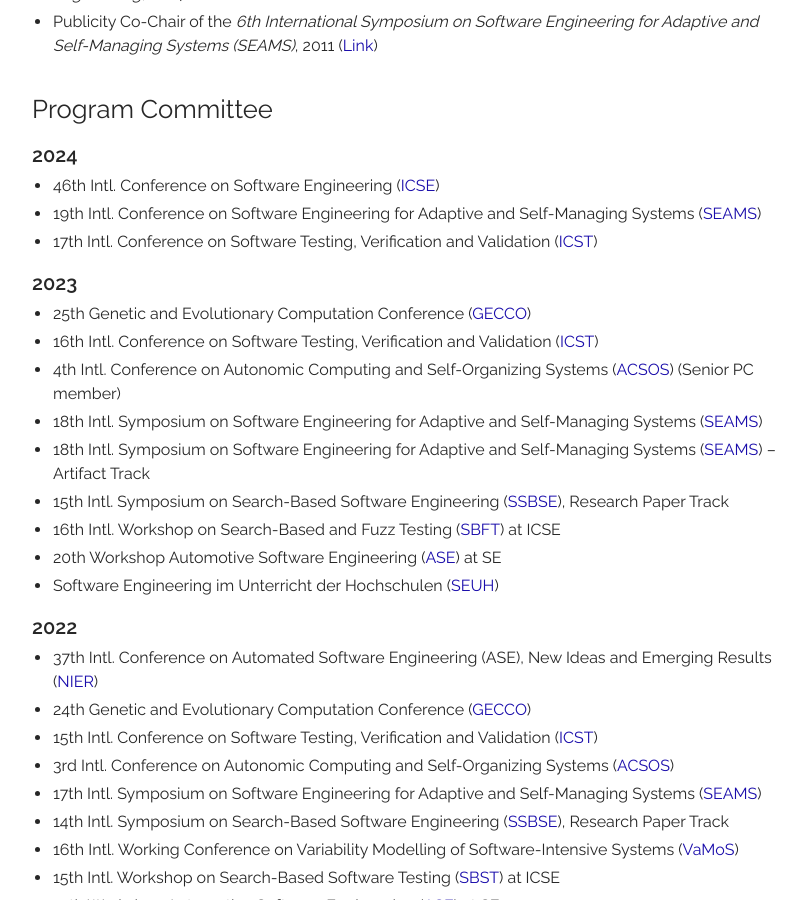
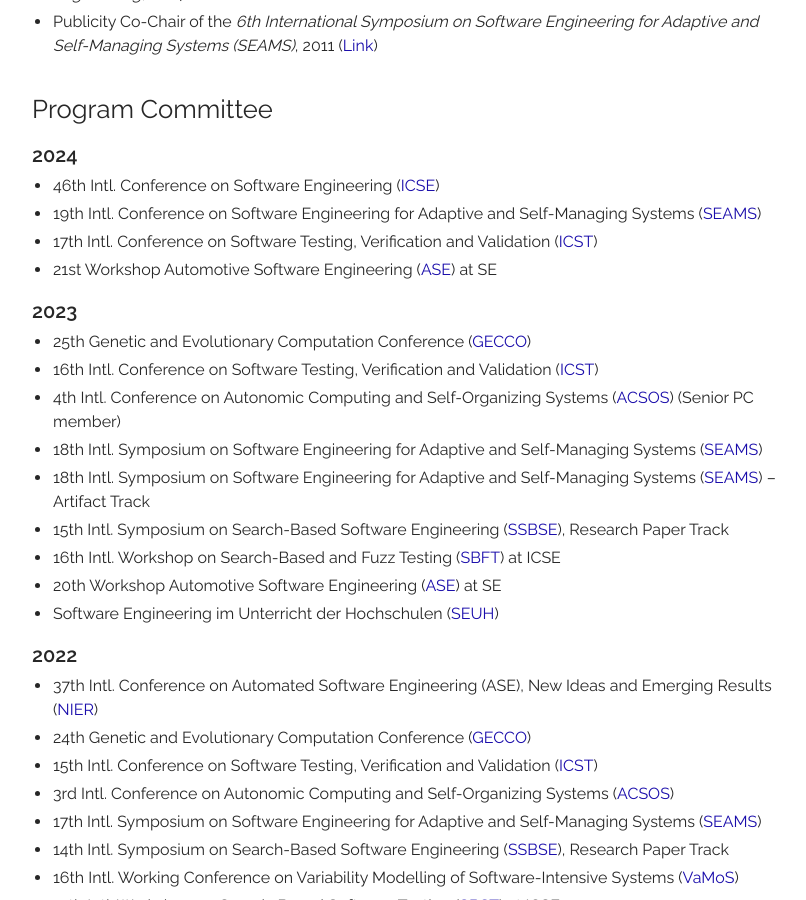
Before and after one commit to thomas-vogel/thomas-vogel.github.io, a Jekyll site: the page built from _pages/activities.md, in a window 1280 px wide and 900 px high, scrolled down 1965 px. Shown: the whole window, without its empty margins (233-1039 px from the left). Built offline with Jekyll 4.4.1, drawn with Linux system fonts in a browser that asks for light colours.

```diff
--- a/_pages/activities.md
+++ b/_pages/activities.md
@@ -55,6 +55,7 @@
 * 46th Intl. Conference on Software Engineering ([ICSE](https://conf.researchr.org/track/icse-2024/icse-2024-technical-track){:target="_blank"})
 * 19th Intl. Conference on Software Engineering for Adaptive and Self-Managing Systems ([SEAMS](https://conf.researchr.org/home/seams-2024){:target="_blank"})
 * 17th Intl. Conference on Software Testing, Verification and Validation ([ICST](https://conf.researchr.org/home/icst-2024){:target="_blank"})
+* 21st Workshop Automotive Software Engineering ([ASE](https://ase-workshop.github.io/2024/){:target="_blank"}) at SE
 
 ### 2023
 * 25th Genetic and Evolutionary Computation Conference ([GECCO](https://gecco-2023.sigevo.org/){:target="_blank"}) <!-- Search-Based Software Engineering Track -->
```
